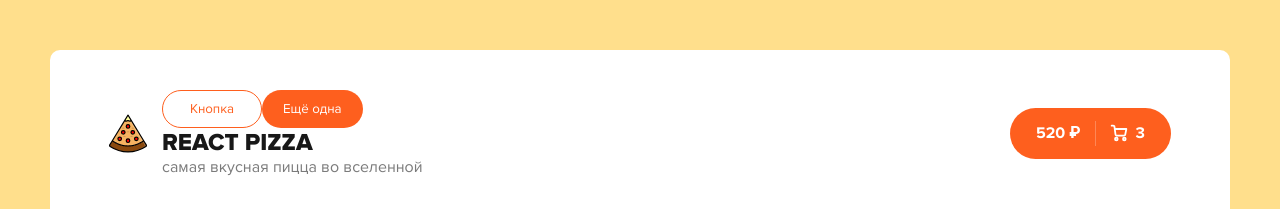
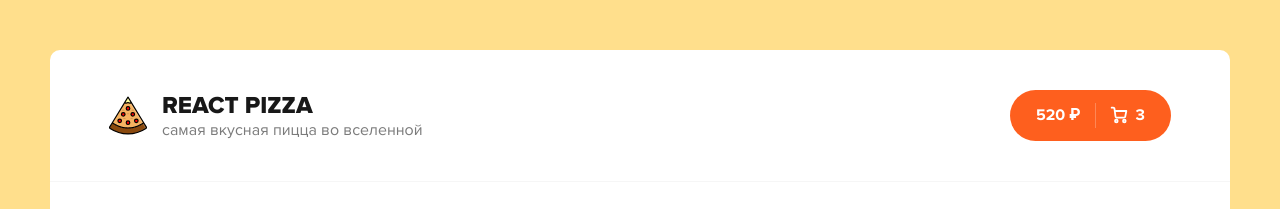
Before and after one commit to AshtonBro/React-Pizza, a React app: page / in a window 1280 px wide. Shown: the top 209 px of the page. Built offline with nearby package versions, Linux system fonts and the light colour scheme.

Commit message:
destructuring assignment

```diff
--- a/src/Button.jsx
+++ b/src/Button.jsx
@@ -18,13 +18,14 @@
 //     }
 // }
 
-const Button = (props) => {
+const Button = ({ onClick, className, outline, children }) => {
     return (
         <button
-            className={classNames('button', {
-            'button--outline': props.outline,
+            onClick={onClick}
+            className={classNames('button', className, {
+            'button--outline': outline,
             })}>
-                {props.children}
+                {children}
         </button>
     );
 }
--- a/src/Header.jsx
+++ b/src/Header.jsx
@@ -10,14 +10,12 @@
           <div className="header__logo">
             <img width="38" src={logoSvg} alt="Pizza logo"/>
             <div>
-            <Button outline>Кнопка</Button>
-            <Button test>Ещё одна</Button>
               <h1>React Pizza</h1>
               <p>самая вкусная пицца во вселенной</p>
             </div>
           </div>
           <div className="header__cart">
-            <a href="/cart.html" className="button button--cart">
+          <Button className="button--cart">
               <span>520 ₽</span>
               <div className="button__delimiter"></div>
               <svg
@@ -49,7 +47,7 @@
                 />
               </svg>
               <span>3</span>
-            </a>
+          </Button>
           </div>
         </div>
       </div>
```
